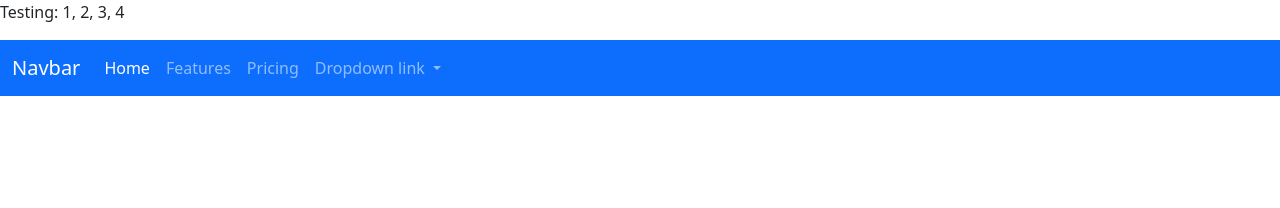
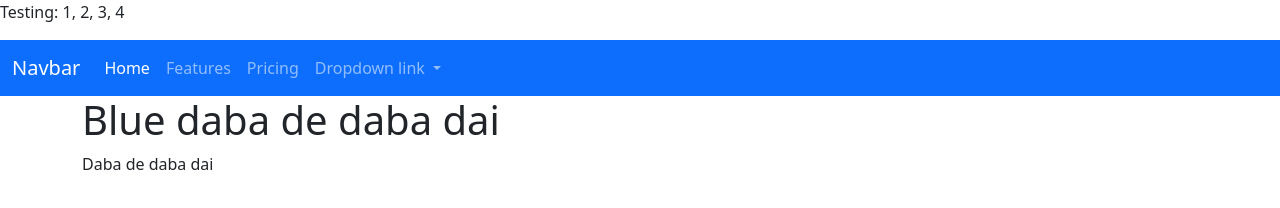
Before and after one commit to mewidif/meredith-bootstrap, a website: page src/index.html in a window 1280 px wide. Drawn offline with nearby package versions, Linux system fonts and the light colour scheme; files that its build step writes are made by us from their sources; files whose address does not match are found by name.

Commit message:
website building

```diff
--- a/src/index.html
+++ b/src/index.html
@@ -41,6 +41,12 @@
       </div>
     </div>
   </nav>
+  <div class="container">
+    <header>
+      <h1>Blue daba de daba dai</h1>
+      <p>Daba de daba dai</p>
+    </header>
+  </div>
   <!-- Closing scripts here -->
   <script src="js/bootstrap.bundle.min.js"></script>
 </body>
```
